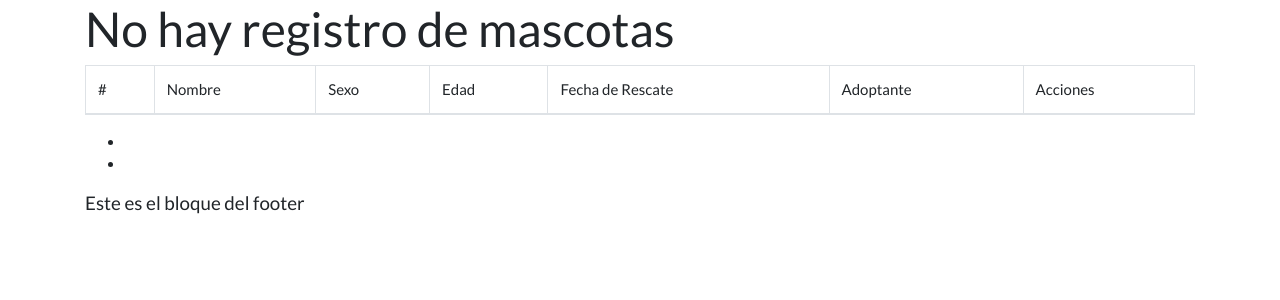
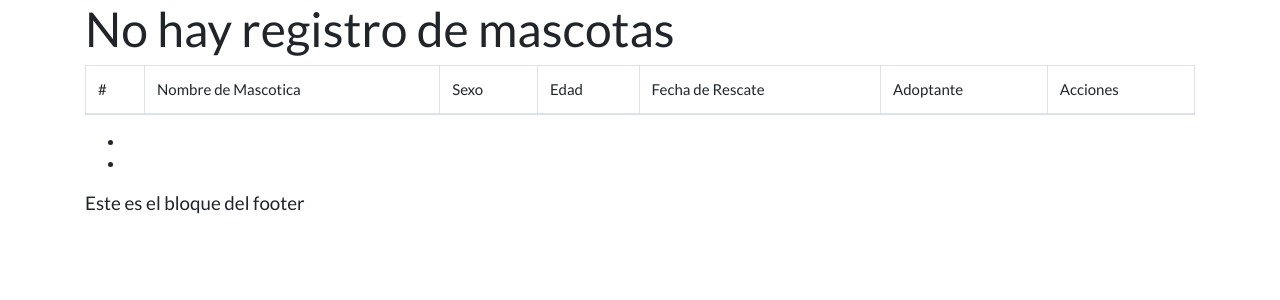
Before and after one commit to Tekorita/refugio, a Django app: template templates/mascota/mascota_list.html in a window 1280 px wide. Shown: the part 71-371 px from the top of the page. Run offline with Django 3.2, Linux system fonts and the light colour scheme; the template is opened without the code that fills it, so the values that code supplies are empty; some libraries are stand-ins or nearby versions.

Commit message:
modificacion en listar mascota

```diff
--- a/templates/mascota/mascota_list.html
+++ b/templates/mascota/mascota_list.html
@@ -4,7 +4,7 @@
 	<thead>
 		<tr>
 			<td>#</td>
-			<td>Nombre</td>
+			<td>Nombre de Mascotica</td>
 			<td>Sexo</td>
 			<td>Edad</td>
 			<td>Fecha de Rescate</td>
```
